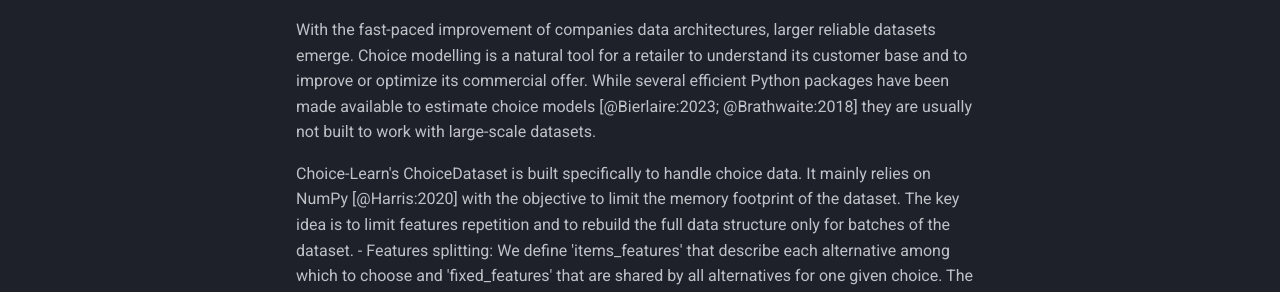
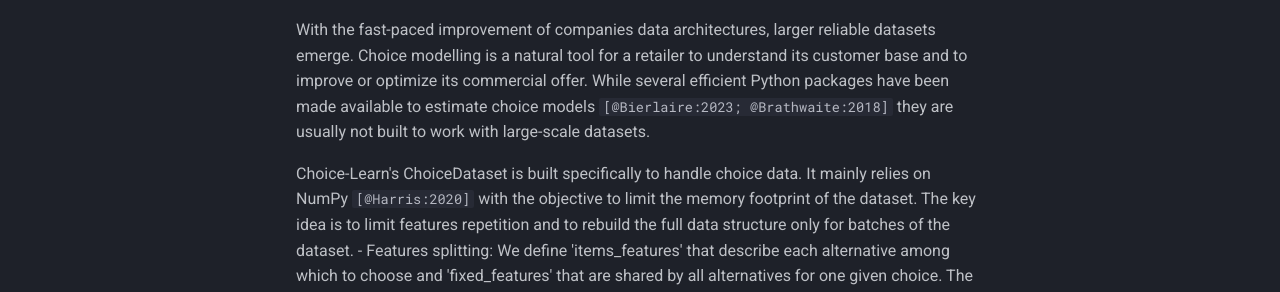
Before and after one commit to artefactory/choice-learn, an MkDocs documentation site: the page built from docs/paper/paper.md, in a window 1280 px wide and 1400 px high, scrolled down 420 px. Shown: the part 240-532 px from the top of the window. Built offline with MkDocs 1.6.1 and Material for MkDocs 9.7.7, drawn with Linux system fonts in a browser that asks for light colours; formulas are drawn with MathJax 3; some of the changed text lies outside the part shown.

Commit message:
FIX: references now between quotes

```diff
--- a/docs/paper/paper.md
+++ b/docs/paper/paper.md
@@ -50,9 +50,9 @@ Discrete choice models aim at explaining or predicting a choice from a set of al
 
 ## Large Datasets
 
-With the fast-paced improvement of companies data architectures, larger reliable datasets emerge. Choice modelling is a natural tool for a retailer to understand its customer base and to improve or optimize its commercial offer. While several efficient Python packages have been made available to estimate choice models [@Bierlaire:2023; @Brathwaite:2018] they are usually not built to work with large-scale datasets.
+With the fast-paced improvement of companies data architectures, larger reliable datasets emerge. Choice modelling is a natural tool for a retailer to understand its customer base and to improve or optimize its commercial offer. While several efficient Python packages have been made available to estimate choice models `[@Bierlaire:2023; @Brathwaite:2018]` they are usually not built to work with large-scale datasets.
 
-Choice-Learn's ChoiceDataset is built specifically to handle choice data. It mainly relies on NumPy [@Harris:2020] with the objective to limit the memory footprint of the dataset. The key idea is to limit features repetition and to rebuild the full data structure only for batches of the dataset.
+Choice-Learn's ChoiceDataset is built specifically to handle choice data. It mainly relies on NumPy `[@Harris:2020]` with the objective to limit the memory footprint of the dataset. The key idea is to limit features repetition and to rebuild the full data structure only for batches of the dataset.
 - Features splitting: We define 'items_features' that describe each alternative among which to choose and 'fixed_features' that are shared by all alternatives for one given choice. The fixed_features usually change from one choice to another and can represent customer features for example. Its functioning is illustrated on Figure \autoref{fig:dataset}.
 - Features by ID: We allow to store features in specific object and to reference it only by its ID in the dataset. These features are stacked with the others only by batches. It is particularly efficient for features that are repeated in the datasets. A usual example can be the one-hot representations of the place where the choice happens. It is illustrated on Figure \autoref{fig:fbi}.
 ![Organisation of the ChoiceDataset.\label{fig:dataset}](../illustrations/choice_learn_dataset.png)
@@ -60,10 +60,10 @@ Choice-Learn's ChoiceDataset is built specifically to handle choice data. It mai
 
 ## Parametric and non-parametric models
 
-The large datasets now available open the door for the use of more complex machine learning models that can otherwise be difficult to estimate with little data. Recent publications outlines this possibility with neural networks approaches [@Han:2022, @Aouad:2023] or tree-based boosting models [@Salvadé:2024].
-The existing libraries [@Bierlaire:2023; @Brathwaite:2018, @Du:2023] are usually not built to integrate such non-linear approaches.
+The large datasets now available open the door for the use of more complex machine learning models that can otherwise be difficult to estimate with little data. Recent publications outlines this possibility with neural networks approaches `[@Han:2022; @Aouad:2023]` or tree-based boosting models `[@Salvadé:2024]`.
+The existing libraries `[@Bierlaire:2023; @Brathwaite:2018, @Du:2023]` are usually not built to integrate such non-linear approaches.
 
-Choice-Learn's proposes a model structure that integrates parametric models such as the Conditional-MNL[@Train:1987] as well as non-paramtric ones like RUMnet[@Aouad:2023]. It is based on Tensorflow[@Abadi:2015] using already existing efficient implementation of optimization algorithms such as LBFGS[] or different version of the gradient descent[]. It also enables optimization using GPUs that can prove to be particularly time saving.
+Choice-Learn's proposes a model structure that integrates parametric models such as the Conditional-MNL `[@Train:1987]` as well as non-paramtric ones like RUMnet `[@Aouad:2023]`. It is based on Tensorflow `[@Abadi:2015]` using already existing efficient implementation of optimization algorithms such as LBFGS[] or different version of the gradient descent[]. It also enables optimization using GPUs that can prove to be particularly time saving.
 Moreover, Choice-Learn also aims at helping for building new and custom choice models with a common inheritance scheme that minimizes the user's work. Compared to usual implementations non linear formulations of utility are possible, as long as it is possible to define it with derivable Tensorflow operations.
 
 ## Tools for choice modelling
```
